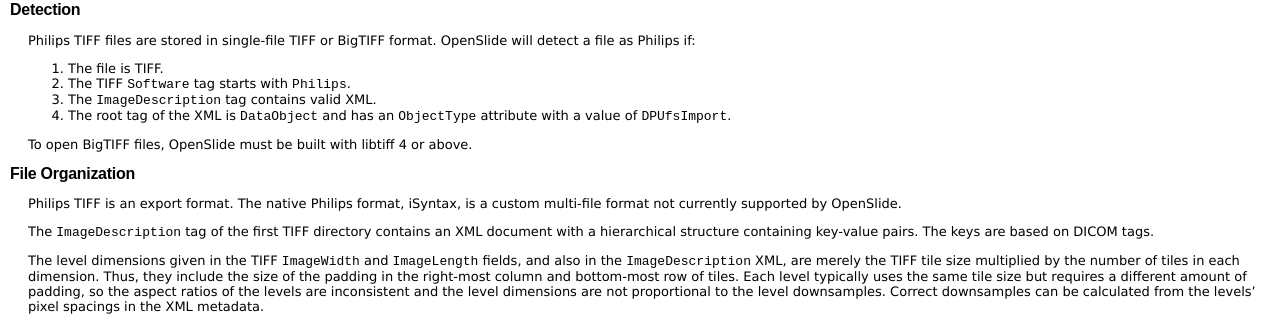
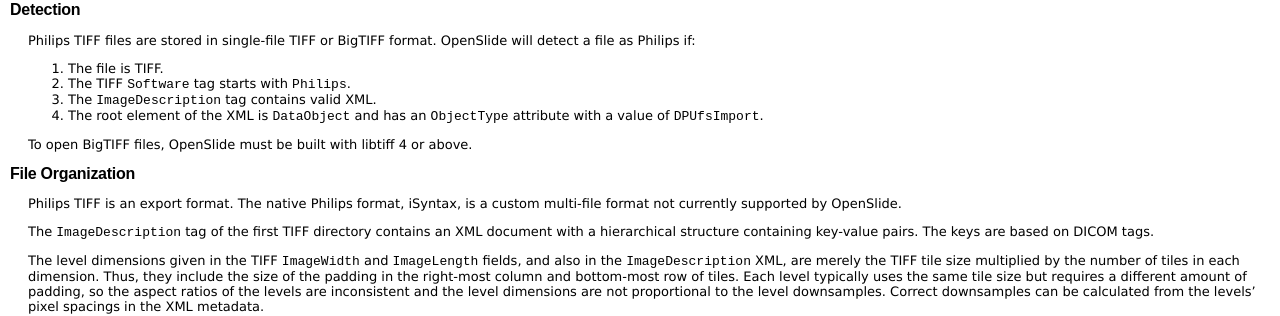
Before and after one commit to openslide/openslide.github.io, a Jekyll site: the page built from formats/philips/index.markdown, in a window 1280 px wide. Shown: the part 268-584 px from the top of the page. Built offline with Jekyll 4.4.1, drawn with Linux system fonts in a browser that asks for light colours; comment, search, counter and statistics services are not loaded.

Commit message:
philips: Terminology fix

```diff
--- a/formats/philips/index.markdown
+++ b/formats/philips/index.markdown
@@ -23,7 +23,7 @@
  1. The file is TIFF.
  2. The TIFF `Software` tag starts with `Philips`.
  3. The `ImageDescription` tag contains valid XML.
- 4. The root tag of the XML is `DataObject` and has an `ObjectType` attribute with a value of `DPUfsImport`.
+ 4. The root element of the XML is `DataObject` and has an `ObjectType` attribute with a value of `DPUfsImport`.
 
 To open BigTIFF files, OpenSlide must be built with libtiff 4 or above.
 
```
